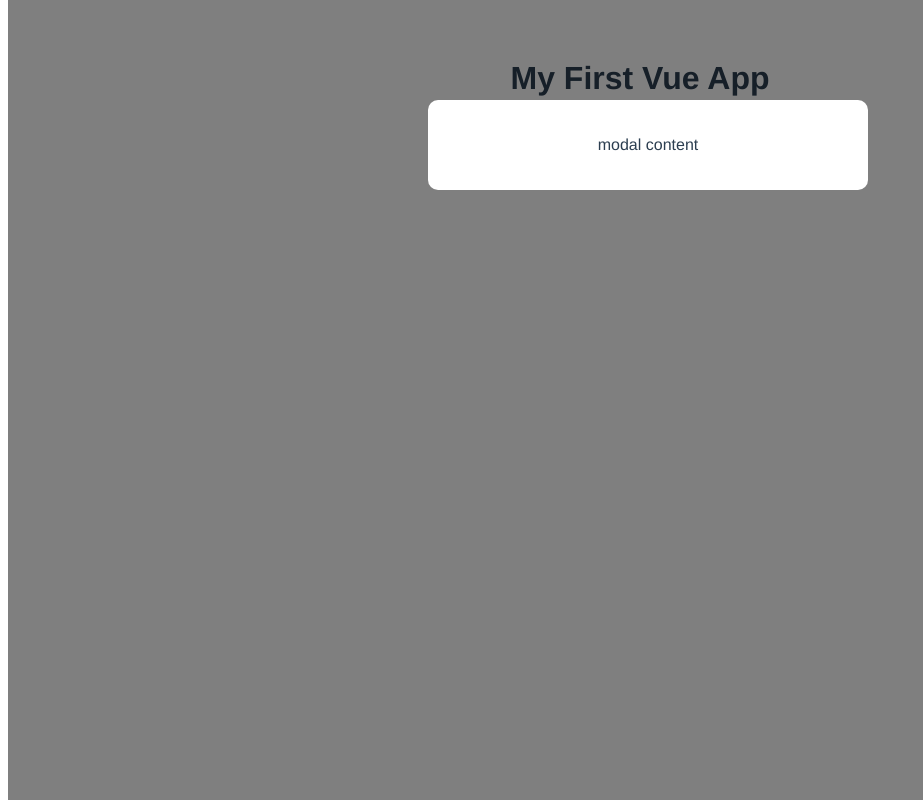
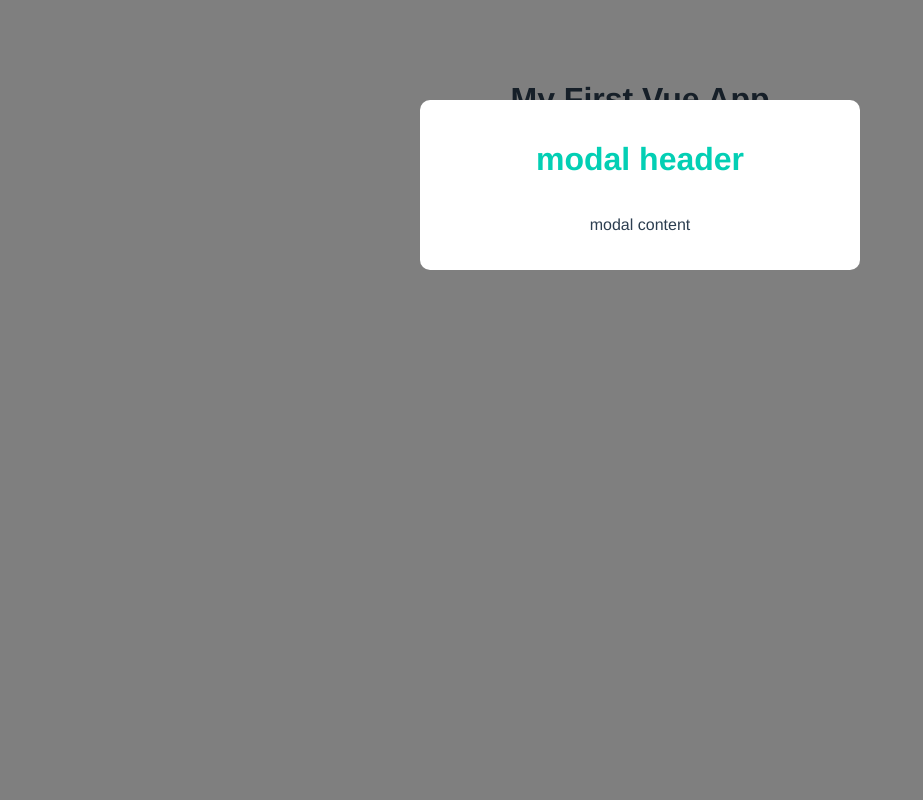
Before and after one commit to hekla00/modal-project, a Vue app: page / in a window 1280 px wide. Shown: the whole page, without its empty margins (0-923 px from the left). Built offline with nearby package versions, Linux system fonts and the light colour scheme.

Commit message:
Lesson 24: Component Styles & Global Styles

```diff
--- a/src/App.vue
+++ b/src/App.vue
@@ -4,7 +4,7 @@
 </template>
 
 <script>
-import Modal from "./components/Modal.vue";
+import Modal from "./components/Modal";
 
 export default {
   name: "App",
@@ -13,16 +13,7 @@ export default {
       title: "My First Vue App",
     };
   },
-  components: {
-    Modal,
-  },
-  methods: {
-    handleClick() {
-      console.log(this.$refs.name);
-      this.$refs.name.classList.add("active");
-      this.$refs.focus();
-    },
-  },
+  components: { Modal },
 };
 </script>
 
@@ -35,4 +26,9 @@ export default {
   color: #2c3e50;
   margin-top: 60px;
 }
+h1 {
+  border-bottom: 1px solid #ddd;
+  display: inline-block;
+  padding-bottom: 10px;
+}
 </style>
--- /dev/null
+++ b/src/assets/css/global.css
@@ -0,0 +1,6 @@
+body {
+  margin: 0;
+}
+p {
+  font-style: italic;
+}
--- a/src/components/Modal.vue
+++ b/src/components/Modal.vue
@@ -1,6 +1,7 @@
 <template>
   <div class="backdrop">
     <div class="modal">
+      <h1>modal header</h1>
       <p>modal content</p>
     </div>
   </div>
@@ -21,4 +22,12 @@
   width: 100%;
   height: 100%;
 }
+.modal h1 {
+  color: #03cfb4;
+  border: none;
+  padding: 0;
+}
+.modal p {
+  font-style: normal;
+}
 </style>
```
Also changed, not shown: src/main.js (+4 -4 lines).
